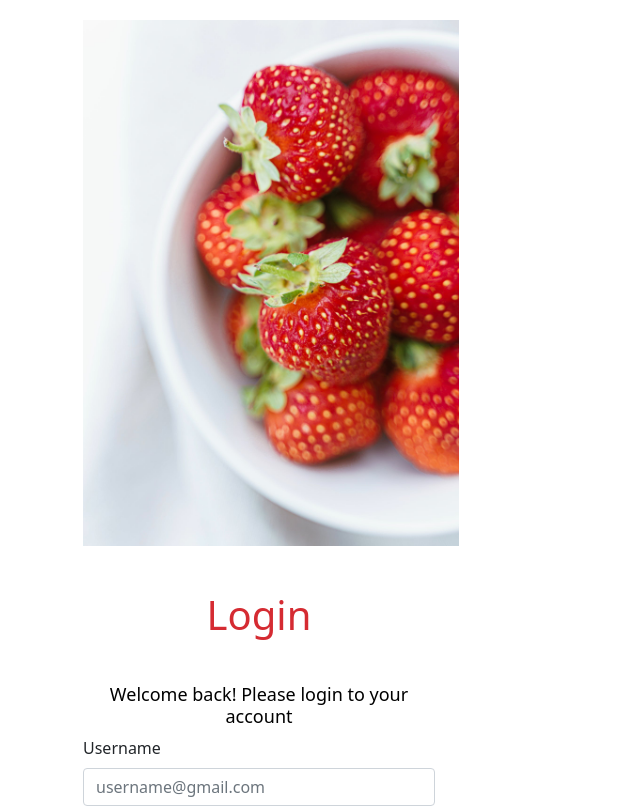
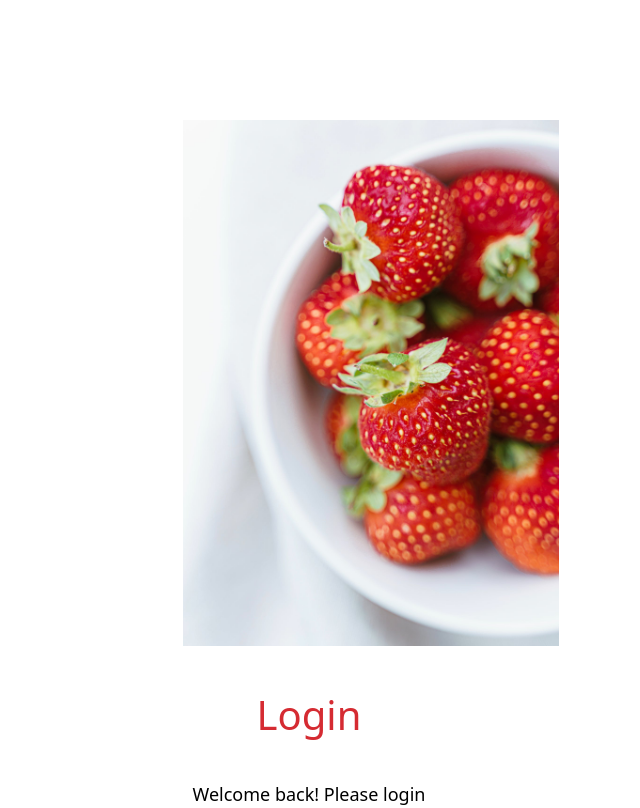
Before and after one commit to charles-okunzo/recipe-hub, an Angular app in the folder Frontend/recipehub/: page /login in a window 1280 px wide. Shown: the top 808 px of the page, without its empty margins (193-833 px from the left). Built offline with nearby package versions, Linux system fonts and the light colour scheme.

Commit message:
make changes

```diff
--- a/Frontend/recipehub/src/app/login/login.component.css
+++ b/Frontend/recipehub/src/app/login/login.component.css
@@ -15,5 +15,7 @@
 .container{
     margin: auto;
     width: 60%;
-    padding: 20px;
+    padding: 120px;
+    position: center;
+
 }
--- a/Frontend/recipehub/src/app/signup/signup.component.css
+++ b/Frontend/recipehub/src/app/signup/signup.component.css
@@ -15,5 +15,7 @@
 .container{
     margin: auto;
     width: 60%;
-    padding: 20px;
+    padding: 100px;
+    position: center;
+
 }
--- a/Frontend/recipehub/src/index.html
+++ b/Frontend/recipehub/src/index.html
@@ -14,7 +14,7 @@
 </head>
 <body>
   <app-root></app-root>
-  <!-- JavaScript Bundle with Popper -->
-<script src="https://cdn.jsdelivr.net/npm/bootstrap@5.2.0-beta1/dist/js/bootstrap.bundle.min.js" integrity="sha384-pprn3073KE6tl6bjs2QrFaJGz5/SUsLqktiwsUTF55Jfv3qYSDhgCecCxMW52nD2" crossorigin="anonymous"></script>
+  <script src="https://cdn.jsdelivr.net/npm/@popperjs/core@2.11.5/dist/umd/popper.min.js" integrity="sha384-Xe+8cL9oJa6tN/veChSP7q+mnSPaj5Bcu9mPX5F5xIGE0DVittaqT5lorf0EI7Vk" crossorigin="anonymous"></script>
+<script src="https://cdn.jsdelivr.net/npm/bootstrap@5.2.0-beta1/dist/js/bootstrap.min.js" integrity="sha384-kjU+l4N0Yf4ZOJErLsIcvOU2qSb74wXpOhqTvwVx3OElZRweTnQ6d31fXEoRD1Jy" crossorigin="anonymous"></script>
 </body>
 </html>
```
